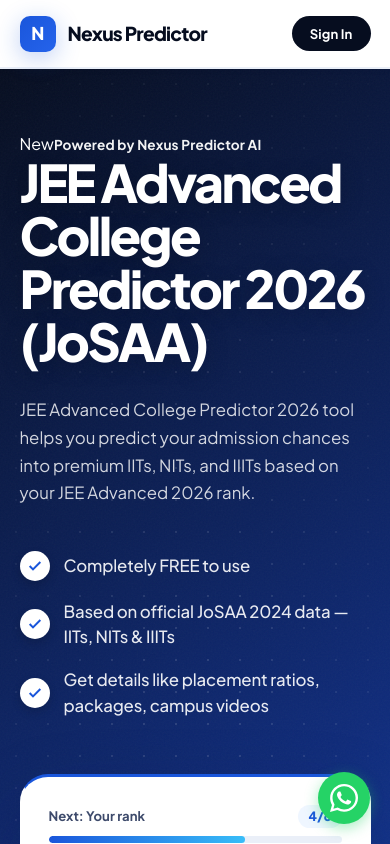
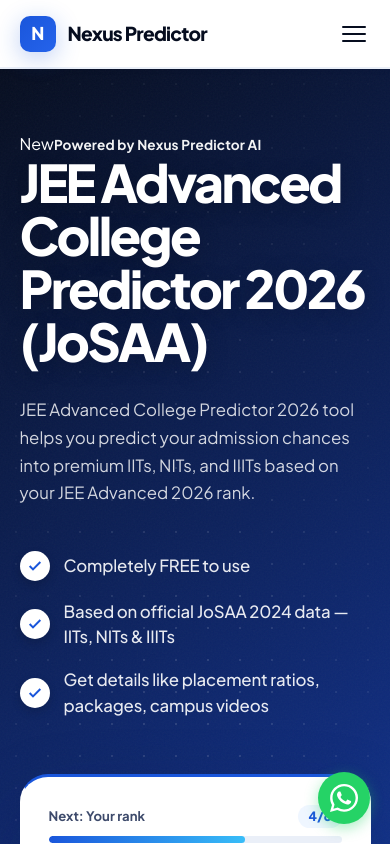
Before and after one commit to shadowmoulic/jee-college-predictor, a Next.js app: page / in a window 390 px wide. Shown: the top 844 px of the page. Built offline with nearby package versions, Linux system fonts and the light colour scheme; no server answers.

Commit message:
feat: Update Navbar to be responsive and add Compare and WhatsApp links

```diff
--- a/googleeb24ca60159e90b9.html
+++ /dev/null
@@ -1 +0,0 @@
-google-site-verification: googleeb24ca60159e90b9.html
--- a/src/app/page.module.css
+++ b/src/app/page.module.css
@@ -69,8 +69,14 @@
   transform: translateY(-1px);
 }
 
-.signInBtn {
-  background: var(--ink);
+.navActions {
+  display: flex;
+  align-items: center;
+  gap: 1rem;
+}
+
+.joinBtn {
+  background: linear-gradient(135deg, var(--brand) 0%, var(--brand-2) 100%);
   color: #ffffff;
   border: none;
   padding: 9px 22px;
@@ -80,15 +86,101 @@
   cursor: pointer;
   letter-spacing: 0.01em;
   transition: all 0.2s ease;
-}
-
-.signInBtn:hover {
-  background: var(--brand);
+  text-decoration: none;
+}
+
+.joinBtn:hover {
   transform: translateY(-1px);
-}
-
-.signInBtn:active {
+  box-shadow: 0 4px 12px rgba(26,86,219,0.3);
+}
+
+.joinBtn:active {
   transform: translateY(0);
+}
+
+.hamburger {
+  display: none;
+  background: none;
+  border: none;
+  cursor: pointer;
+  flex-direction: column;
+  gap: 5px;
+  padding: 5px;
+  z-index: 101;
+}
+
+.bar, .barOpen1, .barOpen2, .barOpen3 {
+  width: 24px;
+  height: 2px;
+  background-color: var(--ink);
+  transition: all 0.3s ease;
+  border-radius: 2px;
+}
+
+.barOpen1 {
+  transform: translateY(7px) rotate(45deg);
+}
+
+.barOpen2 {
+  opacity: 0;
+}
+
+.barOpen3 {
+  transform: translateY(-7px) rotate(-45deg);
+}
+
+.mobileMenu {
+  position: absolute;
+  top: 68px;
+  left: 0;
+  right: 0;
+  background: rgba(255, 255, 255, 0.98);
+  backdrop-filter: blur(16px);
+  padding: 1.5rem;
+  display: flex;
+  flex-direction: column;
+  gap: 1.5rem;
+  border-bottom: 1px solid var(--border-light);
+  box-shadow: 0 10px 20px rgba(8,15,40,0.05);
+  transform: translateY(-150%);
+  opacity: 0;
+  transition: all 0.3s cubic-bezier(0.4, 0, 0.2, 1);
+  z-index: 99;
+  visibility: hidden;
+}
+
+.mobileMenuOpen {
+  transform: translateY(0);
+  opacity: 1;
+  visibility: visible;
+}
+
+.mobileMenu a {
+  font-size: 1.1rem;
+  font-weight: 600;
+  color: var(--text);
+  text-decoration: none;
+}
+
+.mobileJoinBtn {
+  background: linear-gradient(135deg, var(--brand) 0%, var(--brand-2) 100%);
+  color: #ffffff !important;
+  text-align: center;
+  padding: 12px;
+  border-radius: 12px;
+  margin-top: 0.5rem;
+}
+
+@media (max-width: 768px) {
+  .navLinks {
+    display: none;
+  }
+  .joinBtn {
+    display: none;
+  }
+  .hamburger {
+    display: flex;
+  }
 }
 
 /* ============ HERO SECTION & FORM ============ */
--- a/src/components/layout/Navbar.tsx
+++ b/src/components/layout/Navbar.tsx
@@ -1,21 +1,59 @@
+"use client";
+
+import { useState } from "react";
 import Link from "next/link";
 import styles from "@/app/page.module.css";
 
 export default function Navbar() {
+  const [isOpen, setIsOpen] = useState(false);
+
   return (
     <nav className={styles.navbar}>
       <Link href="/" className={styles.navLogo} style={{ textDecoration: "none" }}>
         <div className={styles.logoMark}>N</div>
         <span className={styles.logoText}>Nexus Predictor</span>
       </Link>
+
+      {/* Desktop Links */}
       <div className={styles.navLinks}>
         <Link href="/">Tools</Link>
         <Link href="/colleges">Colleges</Link>
+        <Link href="/compare">Compare</Link>
         <Link href="/ai" style={{ color: "var(--brand)", fontWeight: 700 }}>Nexus AI ✨</Link>
-        <a href="#">JEE Prep</a>
-        <a href="#">About</a>
       </div>
-      <button className={styles.signInBtn}>Sign In</button>
+
+      <div className={styles.navActions}>
+        <a
+          href="https://chat.whatsapp.com/JuENcC26gOTDVIgdyMiG6X"
+          target="_blank"
+          rel="noopener noreferrer"
+          className={styles.joinBtn}
+        >
+          Join our Group
+        </a>
+        <button className={styles.hamburger} onClick={() => setIsOpen(!isOpen)}>
+          <span className={isOpen ? styles.barOpen1 : styles.bar}></span>
+          <span className={isOpen ? styles.barOpen2 : styles.bar}></span>
+          <span className={isOpen ? styles.barOpen3 : styles.bar}></span>
+        </button>
+      </div>
+
+      {/* Mobile Menu */}
+      <div className={`${styles.mobileMenu} ${isOpen ? styles.mobileMenuOpen : ""}`}>
+        <Link href="/" onClick={() => setIsOpen(false)}>Tools</Link>
+        <Link href="/colleges" onClick={() => setIsOpen(false)}>Colleges</Link>
+        <Link href="/compare" onClick={() => setIsOpen(false)}>Compare</Link>
+        <Link href="/ai" onClick={() => setIsOpen(false)} style={{ color: "var(--brand)", fontWeight: 700 }}>Nexus AI ✨</Link>
+        <a
+          href="https://chat.whatsapp.com/JuENcC26gOTDVIgdyMiG6X"
+          target="_blank"
+          rel="noopener noreferrer"
+          className={styles.mobileJoinBtn}
+          onClick={() => setIsOpen(false)}
+        >
+          Join our Group
+        </a>
+      </div>
     </nav>
   );
 }
```
